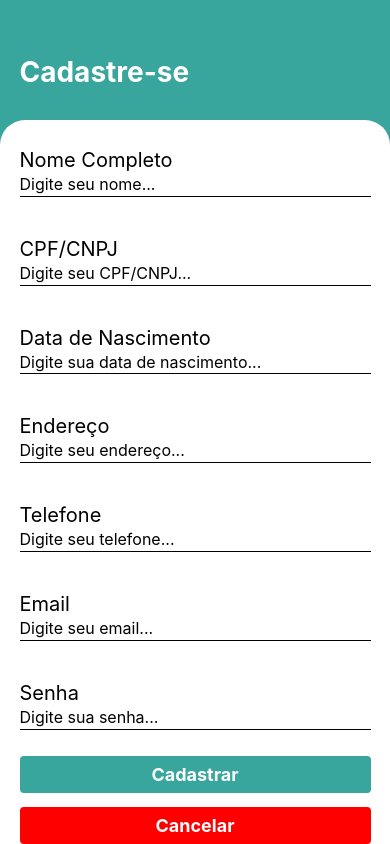
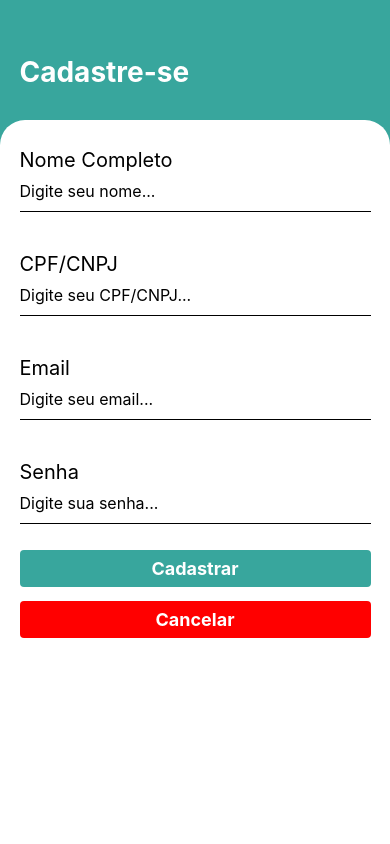
Before and after one commit to ViniciusLittig/CyberBunker, a React Native app: screen /Register in a window 390 px wide. Built offline with nearby package versions, Linux system fonts and the light colour scheme.

Commit message:
Correção Cadastro
Foi tirado alguns campos que tinha amais

```diff
--- a/src/pages/Register/index.js
+++ b/src/pages/Register/index.js
@@ -32,26 +32,6 @@ export default function Welcome() {
                     style={style.input}
                     keyboardType="numeric"
                 />
-                <Text style={style.title}>Data de Nascimento</Text>
-                <TextInput
-                    placeholder="Digite sua data de nascimento..."
-                    style={style.input}
-                />
-                <Text style={style.title}>Endereço</Text>
-                <TextInput
-                    placeholder="Digite seu endereço..."
-                    style={style.input}
-                />
-
-                <Text style={style.title}>Telefone</Text>
-                <TextInput
-                    placeholder="Digite seu telefone..."
-                    style={style.input}
-                />
-
-
-
-
                 <Text style={style.title}>Email</Text>
                 <TextInput
                     placeholder="Digite seu email..."
```
